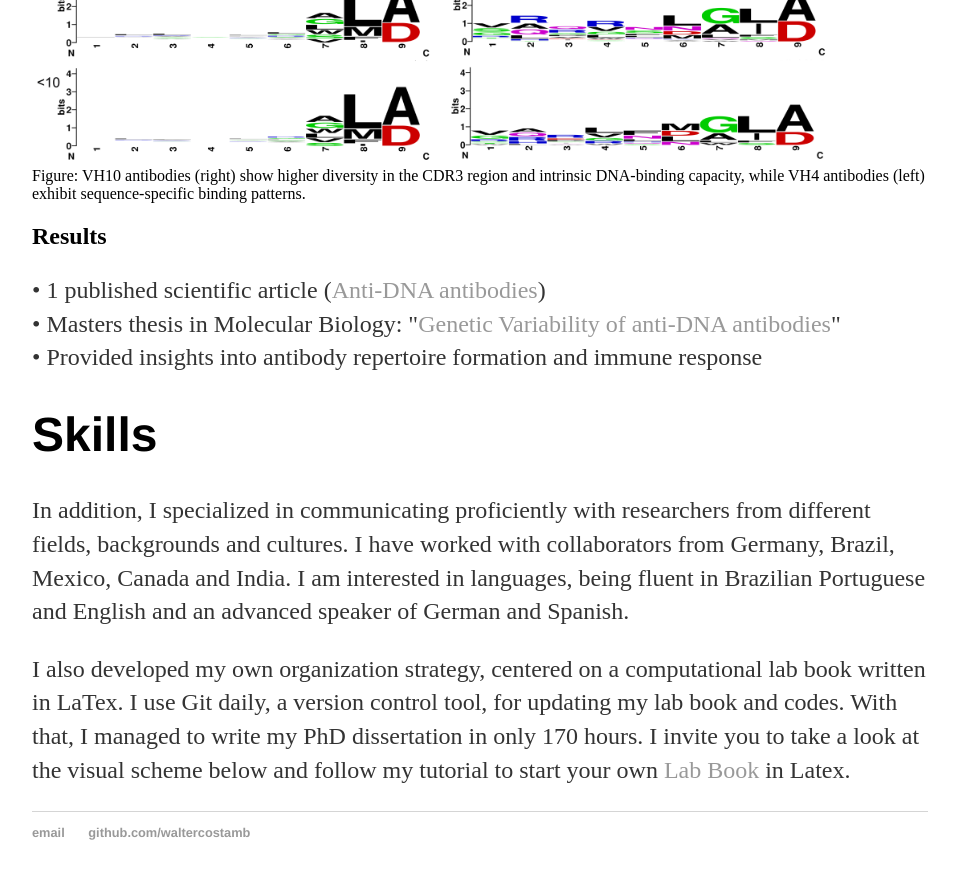
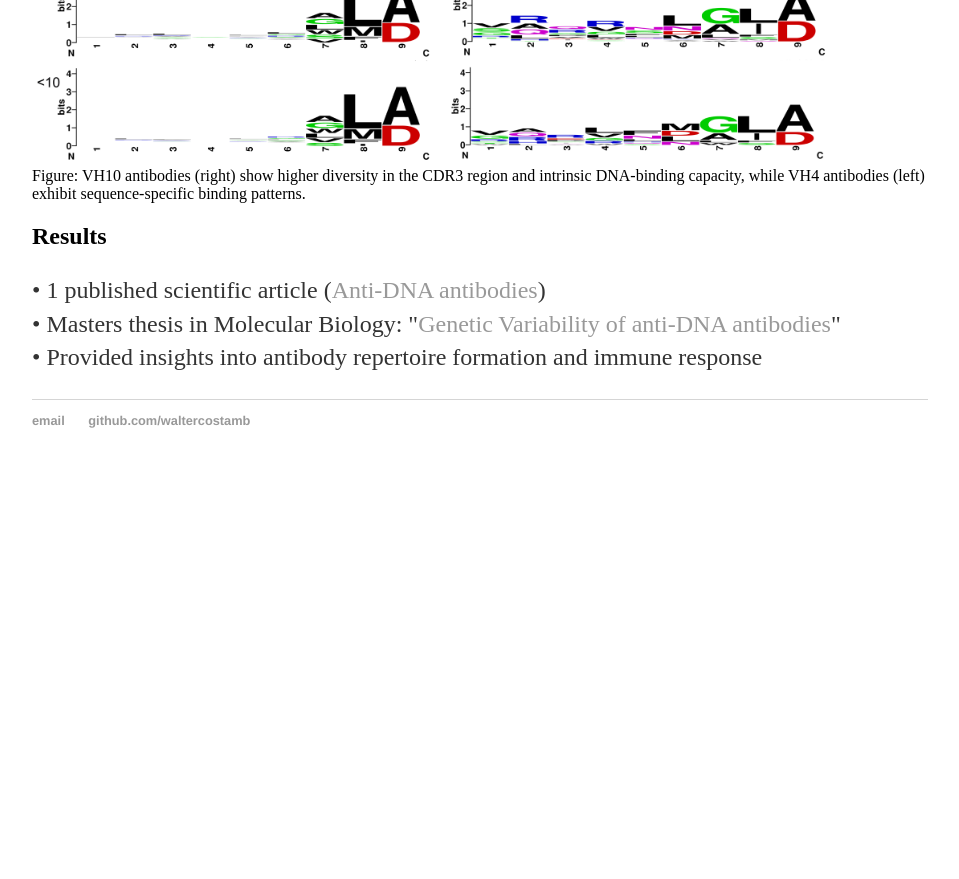
Before and after one commit to waltercostamb/waltercostamb.github.io, a Jekyll site: the page built from about/index.html, in a window 1280 px wide and 900 px high, scrolled down 5554 px. Shown: the top 879 px of the window, without its empty margins (160-1119 px from the left). Built offline with Jekyll 4.4.1, drawn with Linux system fonts in a browser that asks for light colours; after the commit the page ends 6042 px from its top, so only the background shows below that.

Commit message:
Update index.html

```diff
--- a/about/index.html
+++ b/about/index.html
@@ -179,20 +179,4 @@ Figure: VH10 antibodies (right) show higher diversity in the CDR3 region and int
 • Provided insights into antibody repertoire formation and immune response<br>
 </p>
 
-	<h1>Skills</h1>
-
-	<p>In addition, I specialized in communicating proficiently with researchers from different
-		fields, backgrounds and cultures. I have worked with collaborators from Germany, Brazil, Mexico, Canada
-		and India. I am interested in languages, being fluent in Brazilian Portuguese and English and an advanced speaker
-		of German and Spanish. </p>
-
-	<p>I also developed my own organization strategy, centered on a computational lab book written in LaTex.
-		I use Git daily, a version control tool, for updating my lab book and codes. With that,
-		I managed to write my PhD dissertation in only 170 hours. I invite you to take a look at
-		the visual scheme below and follow my tutorial to start your own
-		<a href="https://github.com/waltercostamb/Lab-Book"> Lab Book</a> in Latex.</p>
-
-
-
-
 </div><!-- /.blurb -->
```
